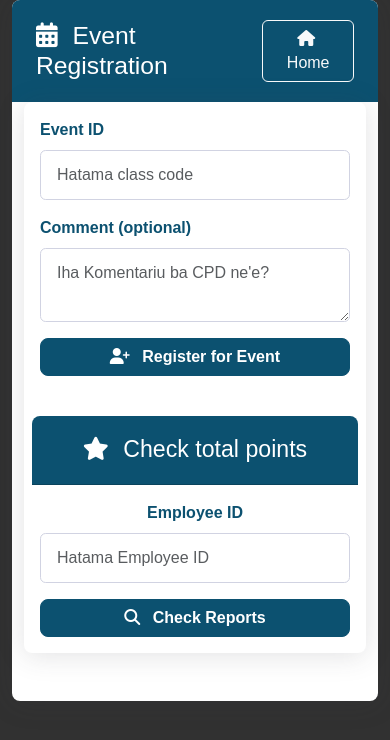
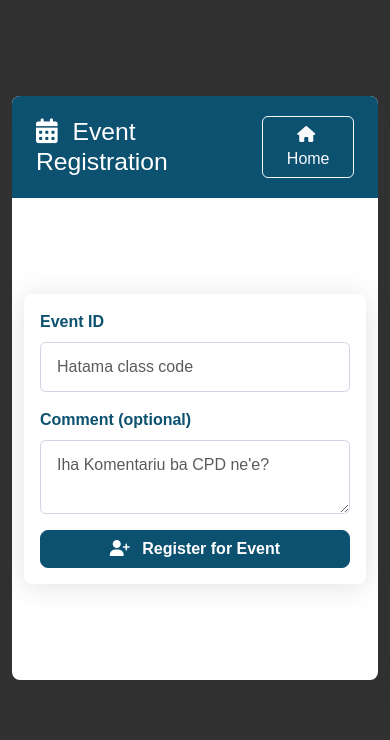
Before and after one commit to Alonzo0511/cpd_system, a Flask app: page /base in a window 390 px wide. Shown: the top 740 px of the page. Run offline with Flask 3, Linux system fonts and the light colour scheme.

Commit message:
check individual report without type ID

```diff
--- a/routes.py
+++ b/routes.py
@@ -677,20 +677,23 @@ def export_report():
 #========================================== Individual Report ===========================================#
 
 @routes.route('/get_report', methods=['POST'])
+@login_required
 def get_report():
-    employeeid = request.form['employeeid']
     year = request.form.get('year')
 
-    # Look up the primary key for this employeeid
-    employee = Employee.query.filter_by(employeeid=employeeid).first()
+    # Fetch the logged-in user
+    user = User.query.get(current_user.get_id())
+
+    # Look up the Employee record associated with the user
+    employee = user.employee  # Assuming User.employee relationship is set
     if not employee:
-        flash('No such employee ID!', 'danger')
+        flash('No employee record linked to your user account.', 'danger')
         return redirect(url_for('routes.base'))
 
-    # Build the query using employee_id (the integer PK)
+    # Query reports for this employee
     query = db.session.query(
         Report.id_report,
-        Employee.employeeid,  # or Report.employee_id if you want the PK
+        Employee.employeeid,
         Employee.name,
         Employee.email,
         Event.date,
@@ -708,10 +711,9 @@ def get_report():
     individual_reports = query.order_by(Event.date.desc()).all()
 
     if not individual_reports:
-        flash('No reports found for this employee ID or year!', 'warning')
+        flash('No reports found for your account.', 'warning')
         return redirect(url_for('routes.base'))
 
-    # cpd_points is at index 7
     total_points = sum(int(report[7]) for report in individual_reports)
 
     year_query = db.session.query(
--- a/templates/base.html
+++ b/templates/base.html
@@ -88,8 +88,8 @@
         }
 
         .registration-card {
-            max-width: 800px;
-            margin: 0 auto 3rem;
+            max-width: 900px;
+            margin: 6rem auto;
             border: none;
             border-radius: 0.5rem;
             box-shadow: 0 0.15rem 1.75rem rgba(58, 59, 69, 0.15);
@@ -212,21 +212,21 @@
                     </div>
                 </form>
                 <!-- New form for checking individual reports -->
-                <form method="POST" action="{{ url_for('routes.get_report') }}" class="row g-3 mt-4">
+                <!-- <form method="POST" action="{{ url_for('routes.get_report') }}" class="row g-3 mt-4">
                     <div class="card-header text-center">
                         <h3 class="mb-0"><i class="fas fa-star me-2"></i> Check total points</h3>
-                    </div>
-                    <div class="col-12 col-md-6 offset-md-3 text-center">
+                    </div> -->
+                    <!-- <div class="col-12 col-md-6 offset-md-3 text-center">
                         <label for="check_employeeid" class="form-label">Employee ID</label>
                         <input type="text" name="employeeid" id="check_employeeid" class="form-control"
                             placeholder="Hatama Employee ID" required>
-                    </div>
+                    </div> -->
 
-                    <div class="col-12 col-md-6 offset-md-3 mt-3">
+                    <!-- <div class="col-12 col-md-6 offset-md-3 mt-3">
                         <button type="submit" class="btn btn-primary w-100">
                             <i class="fas fa-search me-2"></i> Check Reports
                         </button>
-                    </div>
+                    </div> -->
                 </form>
 
 
--- a/templates/individual_report.html
+++ b/templates/individual_report.html
@@ -181,8 +181,8 @@
 
                 <!-- Action Buttons -->
                 <div class="text-center mt-4">
-                    <a href="{{ url_for('routes.base') }}" class="btn btn-primary">
-                        <i class="fas fa-arrow-left me-1"></i> Back to Register
+                    <a href="{{ url_for('routes.home') }}" class="btn btn-primary">
+                        <i class="fas fa-arrow-left me-1"></i> Back to Home
                     </a>
                     <button onclick="window.print()" class="btn btn-success ms-2">
                         <i class="fas fa-print me-1"></i> Print Report
```
Also changed, not shown: templates/home.html (+9 -0 lines).
